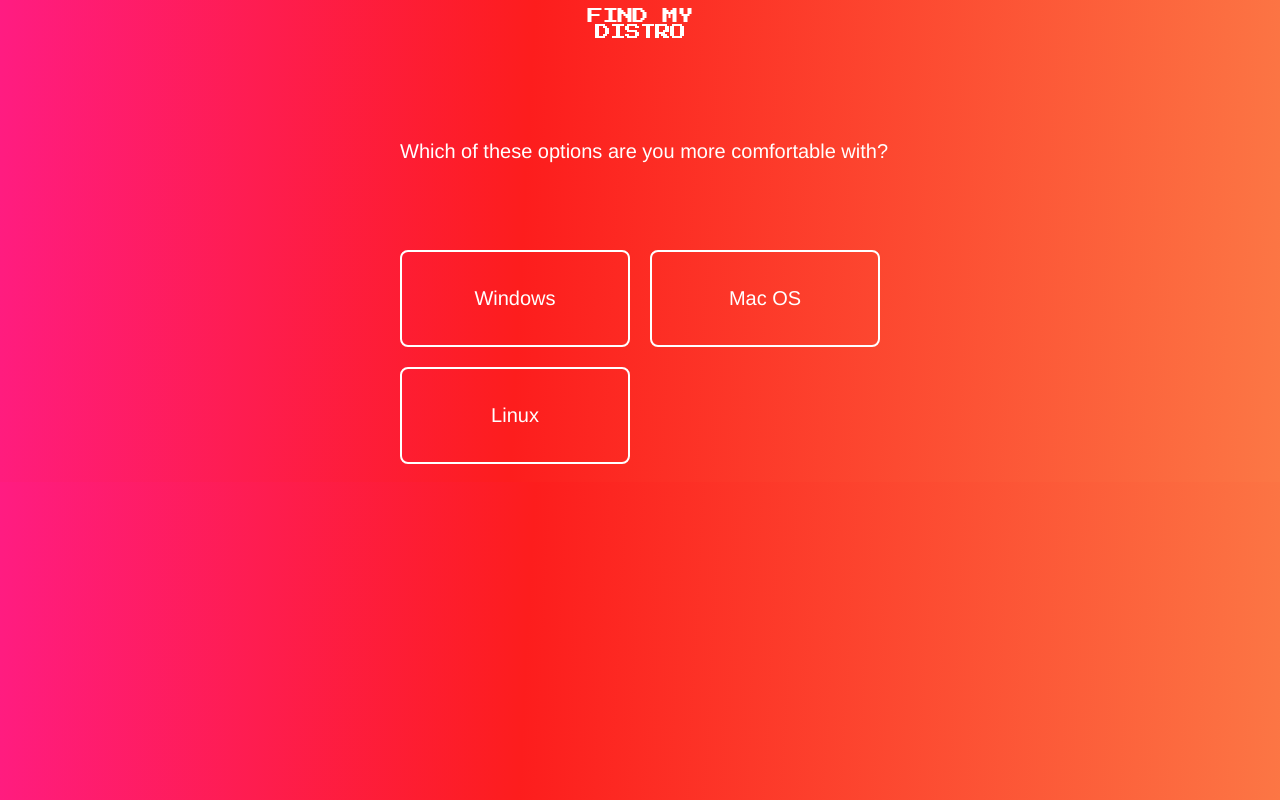
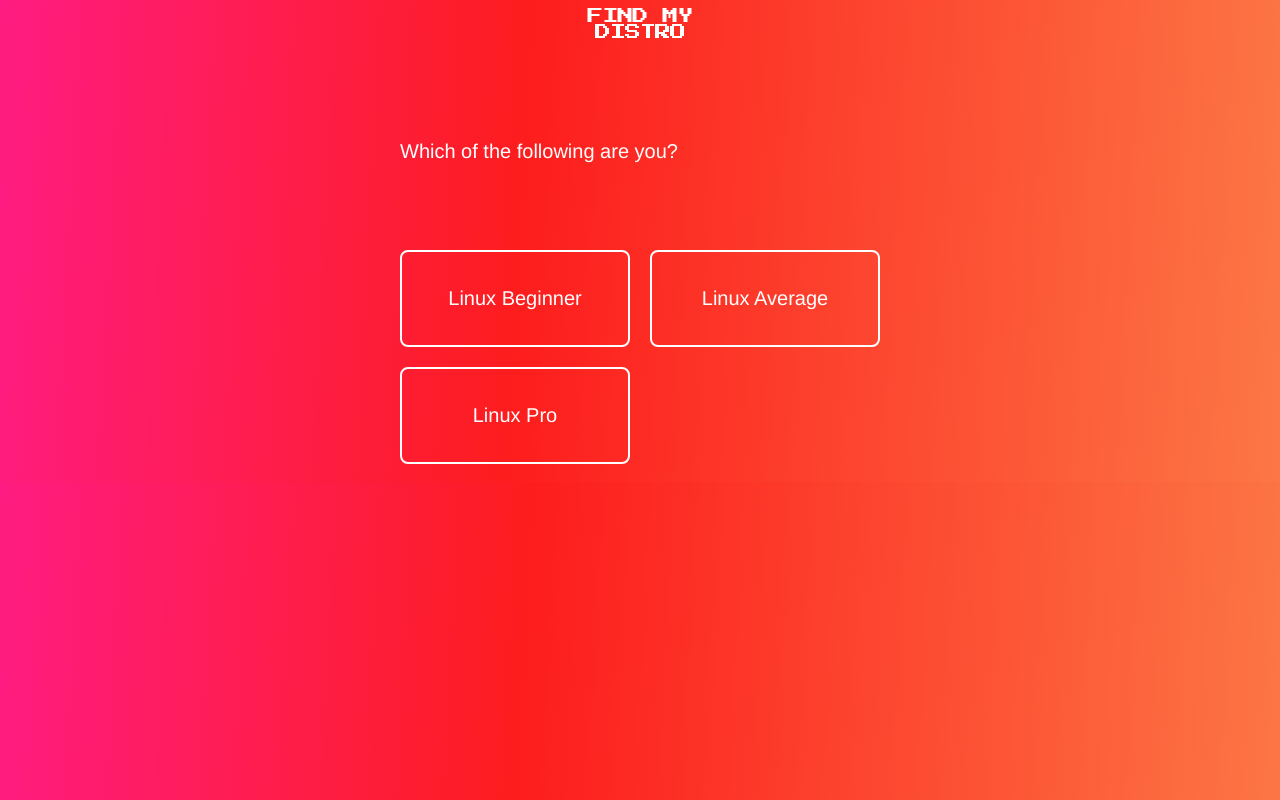
Before and after one commit to joshuanoronha/findmydistro.com, a Vue app: page / in a window 1280 px wide. Built offline with nearby package versions, Linux system fonts and the light colour scheme; a web font is replaced by a local one.

Commit message:
Added data

```diff
--- a/src/components/QuestionList.vue
+++ b/src/components/QuestionList.vue
@@ -54,21 +54,26 @@
           score: 0,
         };
         Object.keys(distros).map((distro) => {
-          if (distros[distro].score && distros[distro].score > maxScore.score) {
-            maxScore = distro;
+          console.log(maxScore.score, distros[distro]);
+          if (
+            distros[distro].score &&
+            Number(distros[distro].score) >= Number(maxScore.score)
+          ) {
+            maxScore = distros[distro];
           }
         });
-        this.distro = maxScore;
+        this.distro = maxScore.name;
       }
-      console.log(preferences);
+
+
       preferences.map((item) => {
         const finalisedDistro = Object.keys(distros).find((distro) => {
-          console.log(item.id, distro);
           return item.id == distro;
         });
         console.log(finalisedDistro)
         if (finalisedDistro.score) {
           this.distros[finalisedDistro].score += Number(item.score);
+          console.log(this.distros[finalisedDistro])
         } else {
           this.distros[finalisedDistro].score = Number(item.score);
         }
--- a/src/data/data.json
+++ b/src/data/data.json
@@ -1,9 +1,5 @@
 {
     "distros": {
-        "kubuntu": {
-            "name": "Kubuntu",
-            "base": "Ubuntu"
-        },
         "kde-neon": {
             "name": "KDE Neon",
             "base": "KDE"
@@ -41,6 +37,147 @@
         {
             "key": "0",
             "question": {
+                "name": "Which of the following are you?"
+            },
+            "options": [
+                {
+                    "name": "Linux Beginner",
+                    "preferences": [
+                        {
+                            "id": "ubuntu",
+                            "score": 10
+                        },
+                        {
+                            "id": "kde-neon",
+                            "score": 10
+                        },
+                        {
+                            "id": "linux-mint",
+                            "score": 10
+                        },
+                        {
+                            "id": "pop-os",
+                            "score": 10
+                        },
+                        {
+                            "id": "elementary",
+                            "score": 10
+                        }
+                    ]
+                },
+                {
+                    "name": "Linux Average",
+                    "preferences": [
+                        {
+                            "id": "ubuntu",
+                            "score": 10
+                        },
+                        {
+                            "id": "kde-neon",
+                            "score": 10
+                        },
+                        {
+                            "id": "linux-mint",
+                            "score": 10
+                        },
+                        {
+                            "id": "pop-os",
+                            "score": 10
+                        },
+                        {
+                            "id": "elementary",
+                            "score": 10
+                        },
+                        {
+                            "id": "mx-linux",
+                            "score": 10
+                        },
+                        {
+                            "id": "deepin",
+                            "score": 10
+                        }
+                    ]
+                },
+                {
+                    "name": "Linux Pro",
+                    "preferences": [
+                        {
+                            "id": "ubuntu",
+                            "score": 10
+                        },
+                        {
+                            "id": "kde-neon",
+                            "score": 10
+                        },
+                        {
+                            "id": "linux-mint",
+                            "score": 10
+                        },
+                        {
+                            "id": "pop-os",
+                            "score": 10
+                        },
+                        {
+                            "id": "elementary",
+                            "score": 10
+                        },
+                        {
+                            "id": "mx-linux",
+                            "score": 10
+                        },
+                        {
+                            "id": "deepin",
+                            "score": 10
+                        },
+                        {
+                            "id": "manjaro",
+                            "score": 10
+                        }
+                    ]
+                }
+            ]
+        },
+        {
+            "key": "1",
+            "question": {
+                "name": "Do you prefer stability or latest features?"
+            },
+            "options": [
+                {
+                    "name": "Stability",
+                    "preferences": [
+                        {
+                            "id": "ubuntu",
+                            "score": 10
+                        },
+                        {
+                            "id": "linux-mint",
+                            "score": 10
+                        },
+                        {
+                            "id": "pop-os",
+                            "score": 10
+                        }
+                    ]
+                },
+                {
+                    "name": "Latest features",
+                    "preferences": [
+                        {
+                            "id": "manjaro",
+                            "score": 10
+                        }
+                    ]
+                },
+                {
+                    "name": "Skip",
+                    "preferences": []
+                }
+            ]
+        },
+        {
+            "key": "2",
+            "question": {
                 "name": "Which of these options are you more comfortable with?"
             },
             "options": [
@@ -48,24 +185,20 @@
                     "name": "Windows",
                     "preferences": [
                         {
-                            "id": "kubuntu",
-                            "score": "8"
-                        },
-                        {
                             "id": "kde-neon",
-                            "score": "8"
+                            "score": 8
                         },
                         {
                             "id": "mx-linux",
-                            "score": "9"
+                            "score": 10
                         },
                         {
                             "id": "linux-mint",
-                            "score": "9"
+                            "score": 9
                         },
                         {
                             "id": "manjaro",
-                            "score": "7"
+                            "score": 7
                         }
                     ]
                 },
@@ -74,11 +207,11 @@
                     "preferences": [
                         {
                             "id": "pop-os",
-                            "score": "7"
+                            "score": 7
                         },
                         {
                             "id": "deepin",
-                            "score": "9"
+                            "score": 10
                         }
                     ]
                 },
@@ -87,80 +220,71 @@
                     "preferences": [
                         {
                             "id": "ubuntu",
-                            "score": "9"
+                            "score": 10
                         },
                         {
-                            "id": "ubuntu",
-                            "score": "9"
-                        },
-                        {
-                            "id": "ubuntu",
-                            "score": "9"
+                            "id": "linux-mint",
+                            "score": 10
                         }
                     ]
+                },
+                {
+                    "name": "I am open to experiment",
+                    "preferences": []
                 }
             ]
         },
         {
-            "key": "1",
+            "key": "2",
             "question": {
-                "name": "?"
+                "name": "Do you prefer working with the command line?"
             },
             "options": [
                 {
-                    "name": "Windows",
+                    "name": "Yes",
                     "preferences": [
                         {
-                            "id": "kubuntu",
-                            "score": "8"
+                            "id": "manjaro",
+                            "score": 10
                         },
                         {
                             "id": "kde-neon",
-                            "score": "8"
+                            "score": 8
                         },
                         {
-                            "id": "mx-linux",
-                            "score": "9"
+                            "id": "ubuntu",
+                            "score": 8
                         },
                         {
                             "id": "linux-mint",
-                            "score": "9"
-                        },
-                        {
-                            "id": "manjaro",
-                            "score": "7"
+                            "score": 8
                         }
                     ]
                 },
                 {
-                    "name": "Mac OS",
+                    "name": "No",
                     "preferences": [
                         {
                             "id": "pop-os",
-                            "score": "7"
+                            "score": 10
                         },
                         {
-                            "id": "deepin",
-                            "score": "9"
+                            "id": "elementary",
+                            "score": 10
+                        },
+                        {
+                            "id": "linux-mint",
+                            "score": 10
+                        },
+                        {
+                            "id": "ubuntu",
+                            "score": 8
                         }
                     ]
                 },
                 {
-                    "name": "Linux",
-                    "preferences": [
-                        {
-                            "id": "ubuntu",
-                            "score": "9"
-                        },
-                        {
-                            "id": "ubuntu",
-                            "score": "9"
-                        },
-                        {
-                            "id": "ubuntu",
-                            "score": "9"
-                        }
-                    ]
+                    "name": "Maybe",
+                    "preferences": []
                 }
             ]
         }
```
